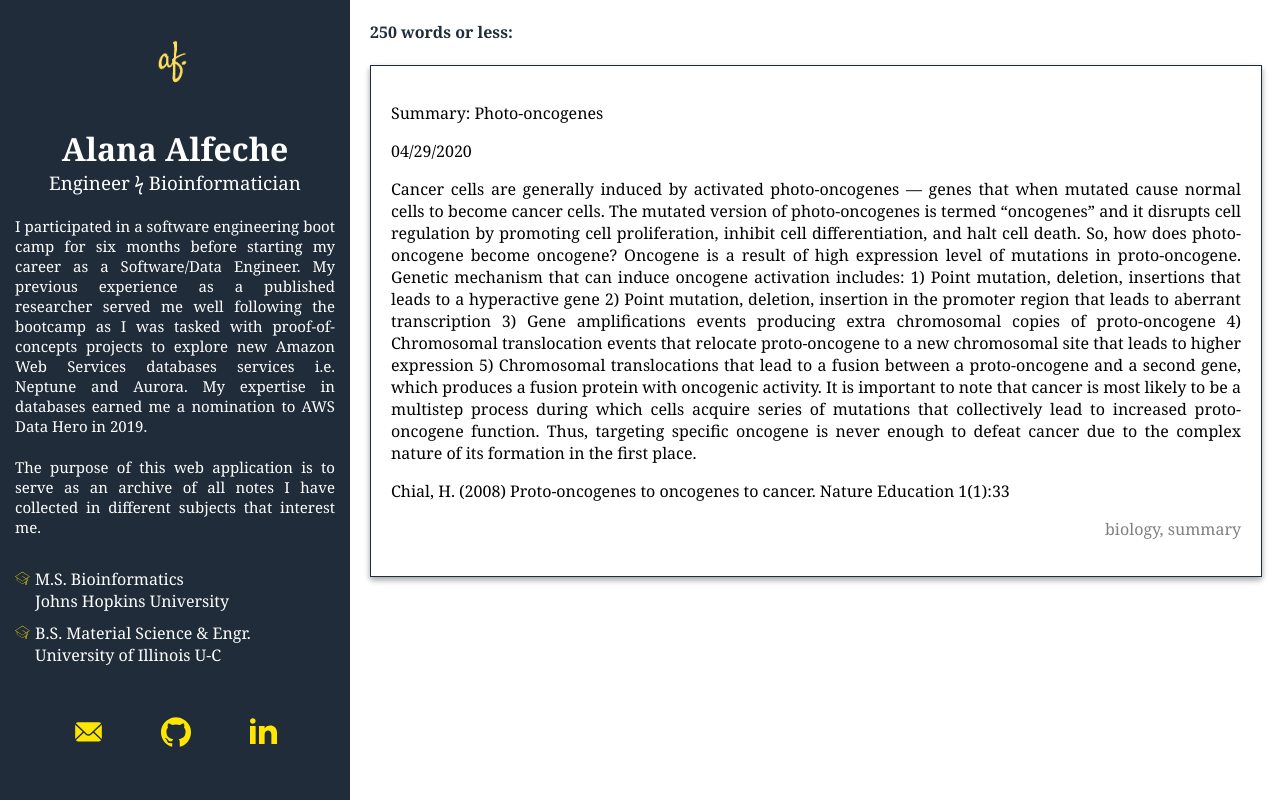
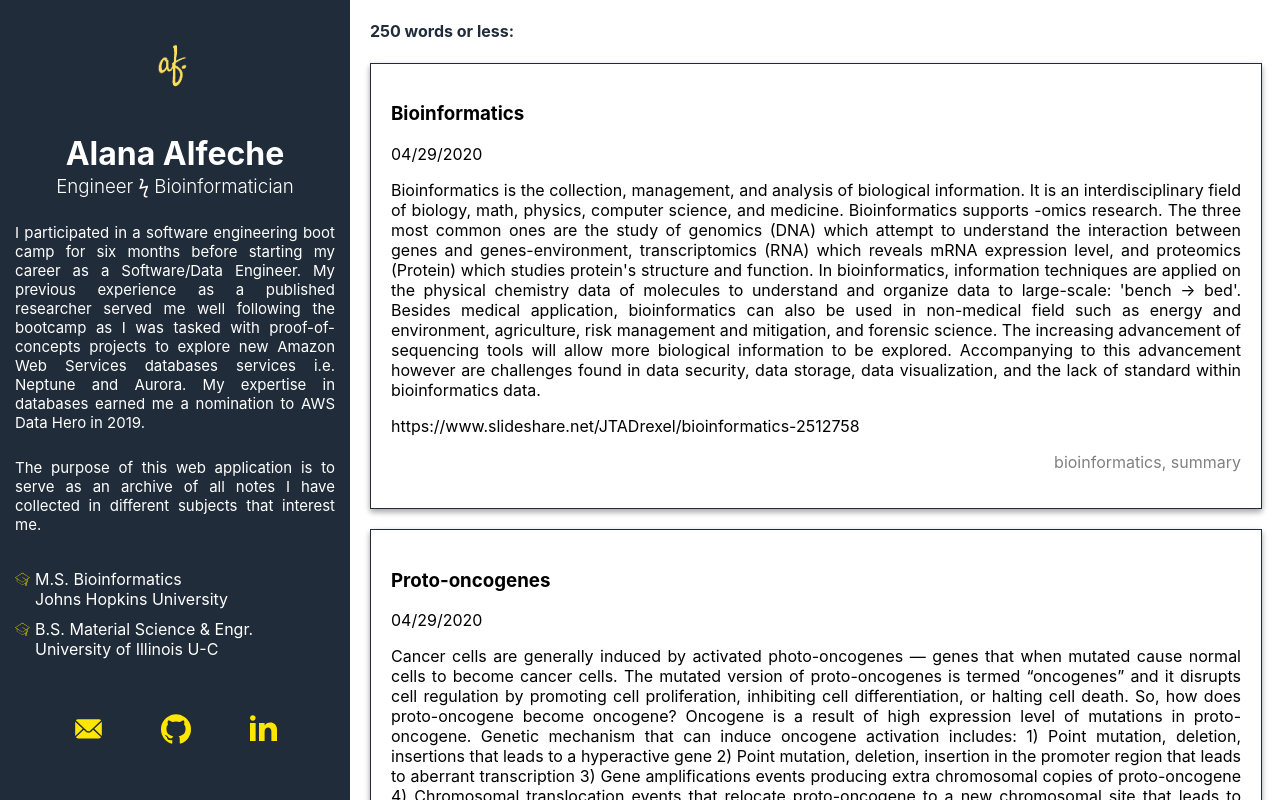
Before and after one commit to alanaalfeche/personal-website, a React (Create React App) app: page / in a window 1280 px wide. Built offline with nearby package versions, Linux system fonts and the light colour scheme.

Commit message:
Add second article

```diff
--- a/src/Articles.json
+++ b/src/Articles.json
@@ -1,9 +1,16 @@
 {
     "Articles": [
         {
-            "title": "Summary: Photo-oncogenes",
+            "title": "Bioinformatics",
             "date": "04/29/2020",
-            "summary": "Cancer cells are generally induced by activated photo-oncogenes — genes that when mutated cause normal cells to become cancer cells. The mutated version of photo-oncogenes is termed “oncogenes” and it disrupts cell regulation by promoting cell proliferation, inhibit cell differentiation, and halt cell death. So, how does photo-oncogene become oncogene? Oncogene is a result of high expression level of mutations in proto-oncogene. Genetic mechanism that can induce oncogene activation includes: 1) Point mutation, deletion, insertions that leads to a hyperactive gene 2) Point mutation, deletion, insertion in the promoter region that leads to aberrant transcription 3) Gene amplifications events producing extra chromosomal copies of proto-oncogene 4) Chromosomal translocation events that relocate proto-oncogene to a new chromosomal site that leads to higher expression 5) Chromosomal translocations that lead to a fusion between a proto-oncogene and a second gene, which produces a fusion protein with oncogenic activity. It is important to note that cancer is most likely to be a multistep process during which cells acquire series of mutations that collectively lead to increased proto-oncogene function. Thus, targeting specific oncogene is never enough to defeat cancer due to the complex nature of its formation in the first place.",
+            "summary": "Bioinformatics is the collection, management, and analysis of biological information. It is an interdisciplinary field of biology, math, physics, computer science, and medicine. Bioinformatics supports -omics research. The three most common ones are the study of genomics (DNA) which attempt to understand the interaction between genes and genes-environment, transcriptomics (RNA) which reveals mRNA expression level, and proteomics (Protein) which studies protein's structure and function. In bioinformatics, information techniques are applied on the physical chemistry data of molecules to understand and organize data to large-scale: 'bench -> bed'. Besides medical application, bioinformatics can also be used in non-medical field such as energy and environment, agriculture, risk management and mitigation, and forensic science. The increasing advancement of sequencing tools will allow more biological information to be explored. Accompanying to this advancement however are challenges found in data security, data storage, data visualization, and the lack of standard within bioinformatics data.",
+            "citation": "https://www.slideshare.net/JTADrexel/bioinformatics-2512758",
+            "tags": ["bioinformatics,", " summary"]
+        },
+        {
+            "title": "Proto-oncogenes",
+            "date": "04/29/2020",
+            "summary": "Cancer cells are generally induced by activated photo-oncogenes — genes that when mutated cause normal cells to become cancer cells. The mutated version of proto-oncogenes is termed “oncogenes” and it disrupts cell regulation by promoting cell proliferation, inhibiting cell differentiation, or halting cell death. So, how does proto-oncogene become oncogene? Oncogene is a result of high expression level of mutations in proto-oncogene. Genetic mechanism that can induce oncogene activation includes: 1) Point mutation, deletion, insertions that leads to a hyperactive gene 2) Point mutation, deletion, insertion in the promoter region that leads to aberrant transcription 3) Gene amplifications events producing extra chromosomal copies of proto-oncogene 4) Chromosomal translocation events that relocate proto-oncogene to a new chromosomal site that leads to higher expression 5) Chromosomal translocations that lead to a fusion between a proto-oncogene and a second gene, which produces a fusion protein with oncogenic activity. It is important to note that cancer is most likely to be a multistep process during which cells acquire a series of mutations that collectively lead to increased proto-oncogene function. Thus, targeting specific oncogene is never enough to defeat cancer due to the complex nature of its formation in the first place.",
             "citation": "Chial, H. (2008) Proto-oncogenes to oncogenes to cancer. Nature Education 1(1):33",
             "tags": ["biology,", " summary"]
         }
--- a/src/components/Article/Article.js
+++ b/src/components/Article/Article.js
@@ -20,7 +20,7 @@ class Article extends React.Component {
         return (
             <Container>
                 <div style={{ padding: 20 }}>
-                    <p>{this.props.title}</p>
+                    <h3>{this.props.title}</h3>
                     <p>{this.props.date}</p>
                     <p style={{ textAlign: 'justify' }}>{this.props.summary}</p>
                     <p>{this.props.citation}</p>
--- a/src/index.css
+++ b/src/index.css
@@ -1,6 +1,6 @@
 body {
   margin: 0;
-  font-family: Georgia, 'Times New Roman', Times, serif;
+  font-family: -apple-system,BlinkMacSystemFont,"Segoe UI",Roboto,"Helvetica Neue",Arial,"Noto Sans",sans-serif,"Apple Color Emoji","Segoe UI Emoji","Segoe UI Symbol","Noto Color Emoji";
   -webkit-font-smoothing: antialiased;
   -moz-osx-font-smoothing: grayscale;
 }
```
